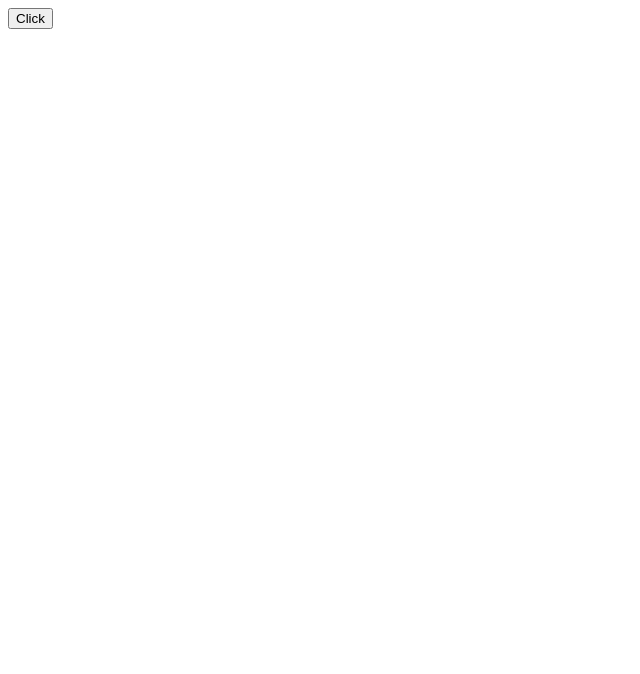
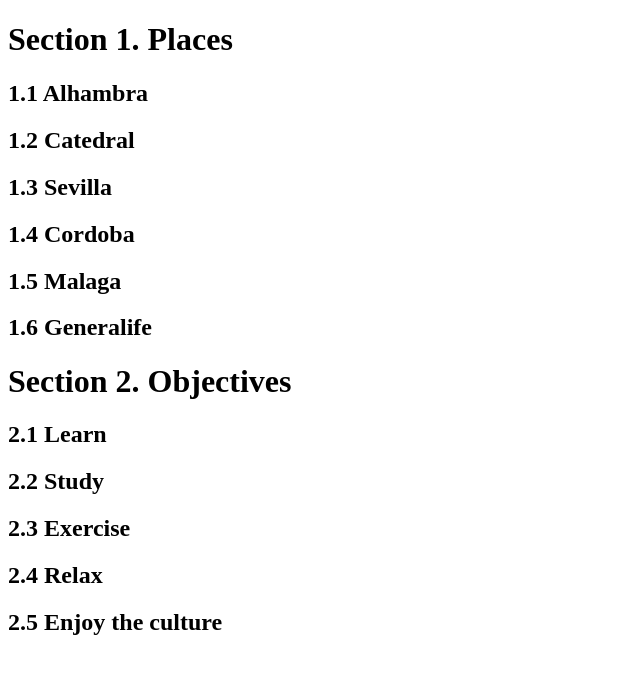
Before and after one commit to Ilie531/Day-4, a plain HTML site: page index.html in a window 1280 px wide. Shown: the whole page, without its empty margins (0-640 px from the left). Drawn offline with Linux system fonts and the light colour scheme.

Commit message:
Exercise using arrays

```diff
--- a/index.html
+++ b/index.html
@@ -5,17 +5,19 @@
     <meta http-equiv="X-UA-Compatible" content="IE=edge">
     <meta name="viewport" content="width=device-width, initial-scale=1.0">
     <title>Document</title>
-    <script>var x=10; var y=28;</script>
-    <script src="script.js"></script>
+    <link rel="stylesheet" href="styles.css"></style>
+
 </head>
 <body>
-    <button type="button" onclick="
+    <!--<button type="button" onclick="
     for (let i=x; i<=y; i++)
     {
         if(i%2==0) window.alert(i);
     };">
     Click</button>
-    <p></p>
-
+-->
+<p id="test"></p>
+<p id="test2"></p>
+<script src="script.js"></script>
 </body>
 </html>
--- a/script.js
+++ b/script.js
@@ -8,18 +8,18 @@ document.write //don't usually use this. It removes everything written down in H
 //This is a comment
 
 
-*/
-/*let a,b,c ;
+
+let a,b,c ;
 a=5;
 b=1;
 c= document.getElementById();//when you want to get id and put it in window.alert
 
 var a ;//can make empty variable with this
 var a= "something";
-*/
+
 
 //Data types
-/*
+
 string
 numbers
 boolean - true or false
@@ -72,12 +72,42 @@ funtion FunctionTest (x,y) {return x+y;};
 
 give all par numbers between 2 numbers in 2 variables
 % of all numbers between x & y with window.alert
-*/
+
 
 var x=10;
 var y=28;
+
 
 for (let i=x; i<=y; i++)
 {
     if(i%2==0) window.alert(i);
 };
+*/
+
+
+//make a content with
+//let array={ visit, eat...}
+//let places={Alhambra, Catedral,...}
+//<ol> <li>
+
+
+
+let places=["Alhambra", "Catedral", "Sevilla", "Cordoba", "Malaga", "Generalife"];
+let x = places.length;
+let text = "<h1> Places</h1>";
+for (let i=0;i<x;i++) {
+  text += "<h2>" + places[i] + "</h2>";
+}
+document.getElementById("test").innerHTML = text;
+
+
+
+
+let obj=["Learn", "Study", "Exercise", "Relax", "Enjoy the culture"];
+let xx = obj.length;
+let textt = "<h1> Objectives</h1>";
+for (let ii=0; ii<xx; ii++) {
+    textt+="<h2>"+obj[ii]+"</h2>";
+}
+
+document.getElementById("test2").innerHTML = textt;
--- /dev/null
+++ b/styles.css
@@ -0,0 +1,17 @@
+body {
+    counter-reset: section;
+  }
+
+  h1 {
+    counter-reset: subsection;
+  }
+
+  h1::before {
+    counter-increment: section;
+    content: "Section " counter(section) ". ";
+  }
+
+  h2::before {
+    counter-increment: subsection;
+    content: counter(section) "." counter(subsection) " ";
+  }
```
